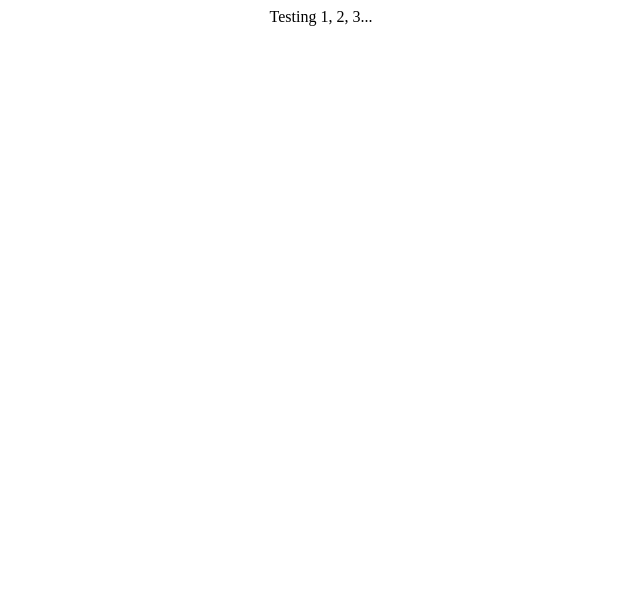
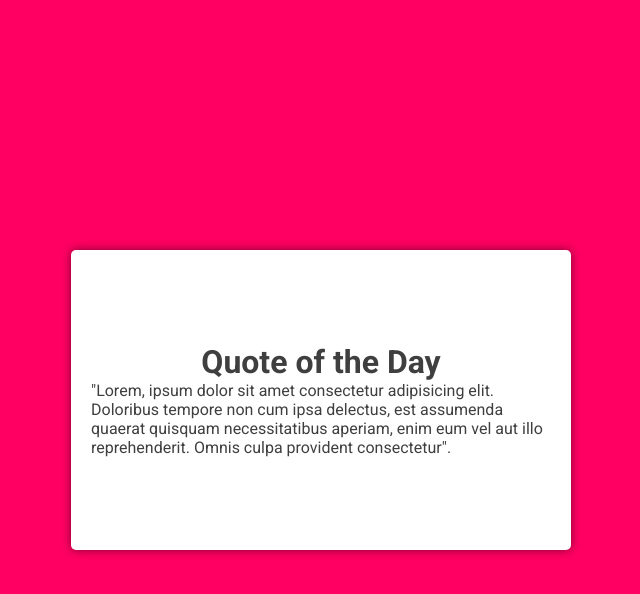
Before and after one commit to mvnulman/quote-generator-react, a React (Create React App) app: page / in a window 1280 px wide. Shown: the top 594 px of the page, without its empty margins (319-959 px from the left). Built offline with nearby package versions, Linux system fonts and the light colour scheme.

Commit message:
docs: created the quotes.jsx component and added initial style to the project

```diff
--- a/src/App.css
+++ b/src/App.css
@@ -1,38 +1,29 @@
-.App {
-  text-align: center;
+@import url("https://fonts.googleapis.com/css2?family=Roboto:wght@100;300;400;500;700;900&display=swap");
+
+* {
+  margin: 0;
+  padding: 0;
+  box-sizing: border-box;
+  font-family: "Roboto", sans-serif;
 }
 
-.App-logo {
-  height: 40vmin;
-  pointer-events: none;
+.container {
+  background: rgb(255, 0, 98);
+  display: flex;
+  height: 100vh;
 }
 
-@media (prefers-reduced-motion: no-preference) {
-  .App-logo {
-    animation: App-logo-spin infinite 20s linear;
-  }
-}
-
-.App-header {
-  background-color: #282c34;
-  min-height: 100vh;
+.container-quote {
+  background: #fff;
+  color: rgb(63, 63, 63);
+  width: 500px;
+  height: 300px;
   display: flex;
+  margin: 250px auto;
+  padding: 20px;
   flex-direction: column;
   align-items: center;
   justify-content: center;
-  font-size: calc(10px + 2vmin);
-  color: white;
+  border-radius: 5px;
+  box-shadow: 0px 0px 10px rgba(0, 0, 0, 0.5);
 }
-
-.App-link {
-  color: #61dafb;
-}
-
-@keyframes App-logo-spin {
-  from {
-    transform: rotate(0deg);
-  }
-  to {
-    transform: rotate(360deg);
-  }
-}
--- a/src/App.js
+++ b/src/App.js
@@ -1,9 +1,10 @@
 import './App.css';
+import Quotes from './components/Quotes';
 
 function App() {
   return (
-    <div className="App">
-      Testing 1, 2, 3...
+    <div>
+      <Quotes />
     </div>
   );
 }
--- /dev/null
+++ b/src/components/Quotes.jsx
@@ -0,0 +1,19 @@
+import React from "react";
+
+const Quotes = () => {
+  return (
+    <div className="container">
+      <div className="container-quote">
+        <h1>Quote of the Day</h1>
+        <blockquote>
+           <span>"</span>Lorem, ipsum dolor sit amet consectetur adipisicing elit. Doloribus
+          tempore non cum ipsa delectus, est assumenda quaerat quisquam
+          necessitatibus aperiam, enim eum vel aut illo reprehenderit. Omnis
+          culpa provident consectetur<span>"</span>.
+        </blockquote>
+      </div>
+    </div>
+  );
+};
+
+export default Quotes;
```
Also changed, not shown: src/index.js (line endings or trailing spaces).
